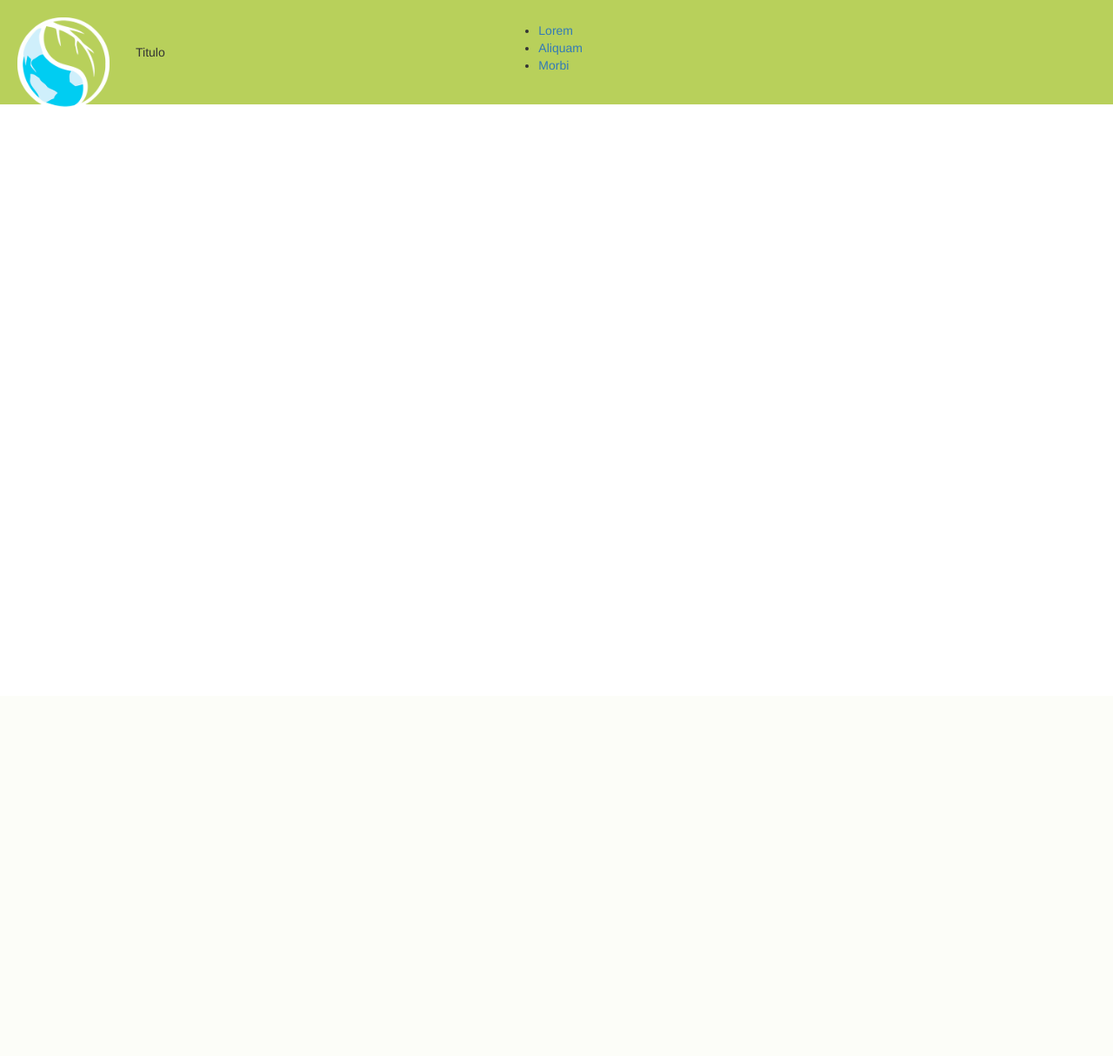
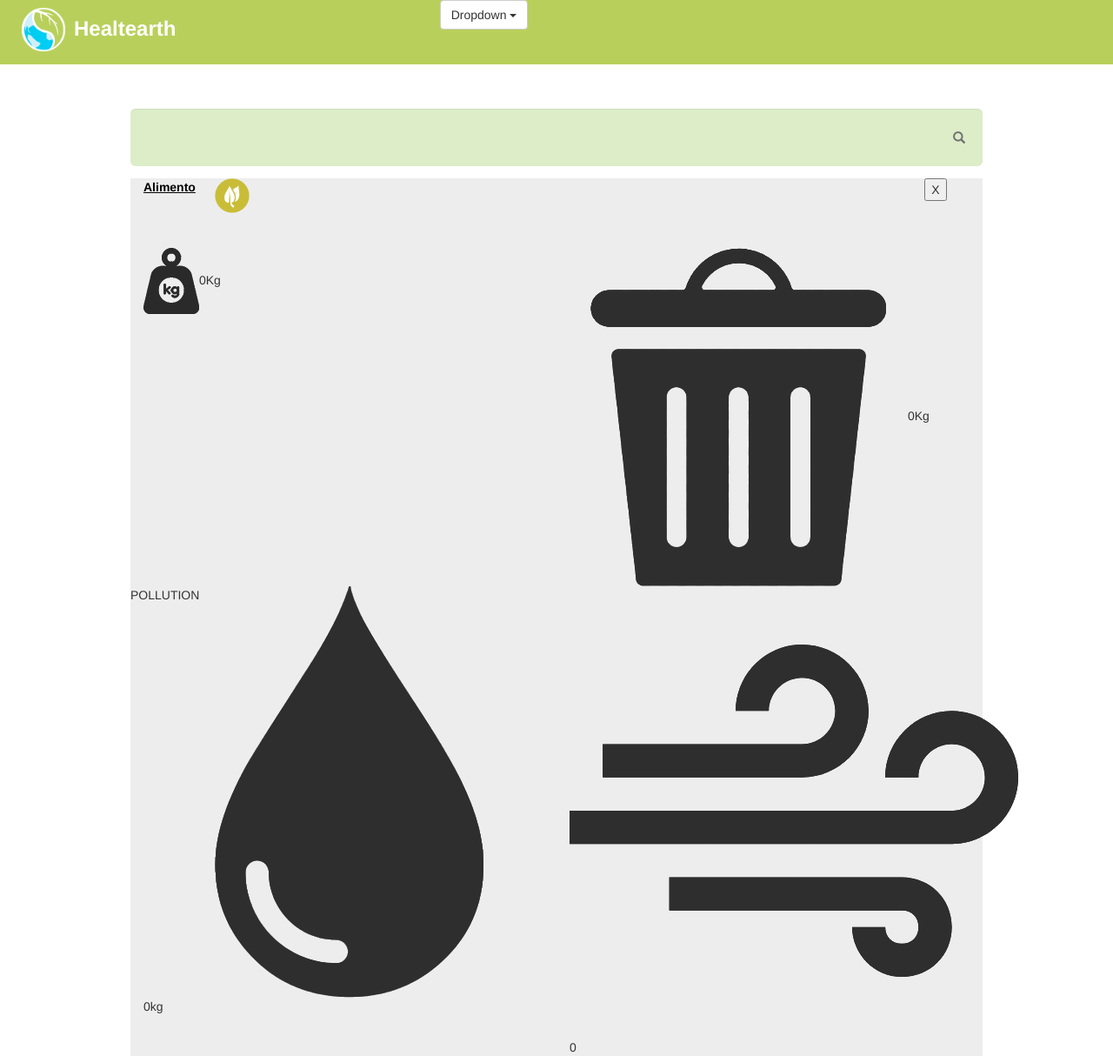
Before and after one commit to QuimeraKoke/healtearth, a Django app: template Healtearth/templates/index.html in a window 1280 px wide. Shown: the whole page at 87% size. Before the commit the page ends 123 px from the top, so only its background shows below. Run offline with Django 3.2, Linux system fonts and the light colour scheme; the template is opened without the code that fills it, so the values that code supplies are empty; some libraries are stand-ins or nearby versions.

Commit message:
agrega cambios a HTML

```diff
--- a/Healtearth/statics/css/main.css
+++ b/Healtearth/statics/css/main.css
@@ -1,23 +1,50 @@
 .labels{
-	min-width: 100px;
+    min-width: 100px;
 }
-header{
-	width: 100vw;
-	height: 15vh;
-	background-color: #b8d05b;
+.row{
+	margin-left: 0!important;
+	margin-right: 0!important;
 }
-header .row{
-	height: 15vh;
-	padding: 10px 20px;
-    display: flex;
-    align-items: center;
-    align-content: center;
+header {
+    background-color: #b8d05b ;
+    margin-bottom: 50px;
 }
-.logo{
+.logo {
+    width: 60px;
+    padding: 9px 0px 15px 10px;
+}
+.div-logo {
+    width: 5%;
+}
+h3 {
+    color: #fff;
+    font-weight: bold;
+    margin-left: 6px;
+}
+input {
+    background-color: #dcedc8 !important;
+    padding: 33px 16px !important;
+    border: 0 !important;
+}
+.searcher, .searching-results {
+    margin: 0 80px 0 80px !important;
+}
+.search {
+    top: -39px;
+    color: #727272 !important;
+    margin-right: 20px;
+}
+.searching-results {
+	background-color: #ededed;
+}
+.food-type{
+	text-decoration: underline;
+	color: black;
+	font-weight: bold;
+}
+.searching-results .row .height-10, .searching-results .row{
 	height: 10vh;
-	width: 17vh;
 }
-.logo img{
-	width: 100%;
-	height: auto;
+.height-10 img{
+	height: 5vh;
 }
--- a/Healtearth/templates/index.html
+++ b/Healtearth/templates/index.html
@@ -35,34 +35,76 @@
 
 
 
-    <header>
-        <div class="row row-hader">
-            <div class="logo col-md-3"><img src="../statics/img/logo250px.png"></div>
-            <div class="title col-md-4">Titulo</div>
-            <div class="sections-buttons col-md-5">
+   <header>
+        <div class="row">
+            <div class="col-md-2 pull-left div-logo">
+                <img src="../statics/img/logo250px.png" alt="logo" class="logo">
+            </div>
+            <div class="title col-md-4">
+                <h3>Healtearth</h3>
+            </div>
+            <div class="dropdown col-md-5 hola" id="#myDropdown">
+                <button class="btn btn-default dropdown-toggle" type="button" id="dropdownMenu1" data-toggle="dropdown" aria-haspopup="true" aria-expanded="true">
+                    Dropdown
+                    <span class="caret"></span>
+                </button>
                 <nav>
-                    <ul>
-                        <li><a href="#nowhere">Lorem</a></li>
-                        <li><a href="#nowhere">Aliquam</a></li>
-                        <li><a href="#nowhere">Morbi</a></li>
-
+                    <ul class="dropdown-menu" aria-labelledby="dropdownMenu1">
+                        <li><a href="#">Lorem</a></li>
+                        <li><a href="#">Aliquam</a></li>
+                        <li><a href="#">Morbi</a></li>
                     </ul>
                 </nav>
             </div>
         </div>
     </header>
-    <section class="main-section">
+    <section class="main-section container">
         <div class="searcher row">
-
+            <input class="form-control input-lg glyphicon glyphicon-ok" type="text" id="inputSucces">
+            <a href="#" type="submit" class="glyphicon glyphicon-search search pull-right" aria-hidden="true"></a>
+        </div>
+        <div class="row">
+            <div class="col-md-12">
+                <span></span><span></span>
+            </div>
         </div>
         <div class="row searching-results">
-
-        </div>
+            <div class="row">
+                <div class="height-10 col-md-1"><span class="food-type">Alimento</span></div>
+                <div class="height-10 col-md-10"><img src="../statics/img/hoja_amarilla.png"></div>
+                <div class="height-10 col-md-1"><button>X</button></div>
+            </div>
+            <div class="row">
+                <div class="col-md-6">
+                    <span><img src="../statics/img/yunque.png"></span><span>0Kg</span>
+                </div>
+                <div class="col-md-6">
+                    <span><img src="../statics/img/garbage.png"></span><span>0Kg</span>
+                </div>
+            </div>
+            <div class="row">
+                <p>POLLUTION</p>
+                <div class="divider"></div>
+            </div>
+            <div class="row">
+                <div class="col-md-6">
+                    <span><img src="../statics/img/waterpolution.png"></span><span>0kg</span>
+                </div>
+                <div class="col-md-6">
+                    <span><img src="../statics/img/airpolution.png"></span><span>0</span>
+                </div>
+            </div>
+       </div>
     </section>
     <footer>
         <div class="row">
 
-        </div>
+       </div>
     </footer>
+    <script src="https://code.jquery.com/jquery-3.2.1.js"
+    integrity="sha256-DZAnKJ/6XZ9si04Hgrsxu/8s717jcIzLy3oi35EouyE="
+    crossorigin="anonymous"></script>
+    <script type="text/javascript" src="../statics/js/main.js"></script>
+    <script src="https://maxcdn.bootstrapcdn.com/bootstrap/3.3.7/js/bootstrap.min.js" integrity="sha384-Tc5IQib027qvyjSMfHjOMaLkfuWVxZxUPnCJA7l2mCWNIpG9mGCD8wGNIcPD7Txa" crossorigin="anonymous"></script>
 </body>
 </html>
```
Also changed, not shown: Healtearth/statics/img/airpolution.png (added), Healtearth/statics/img/garbage.png (added), Healtearth/statics/img/hoja_amarilla.png (added), Healtearth/statics/img/hoja_roja.png (added), Healtearth/statics/img/hoja_verde.png (added), Healtearth/statics/img/total.png (added), Healtearth/statics/img/waterpolution.png (added), Healtearth/statics/img/yunque.png (added).
